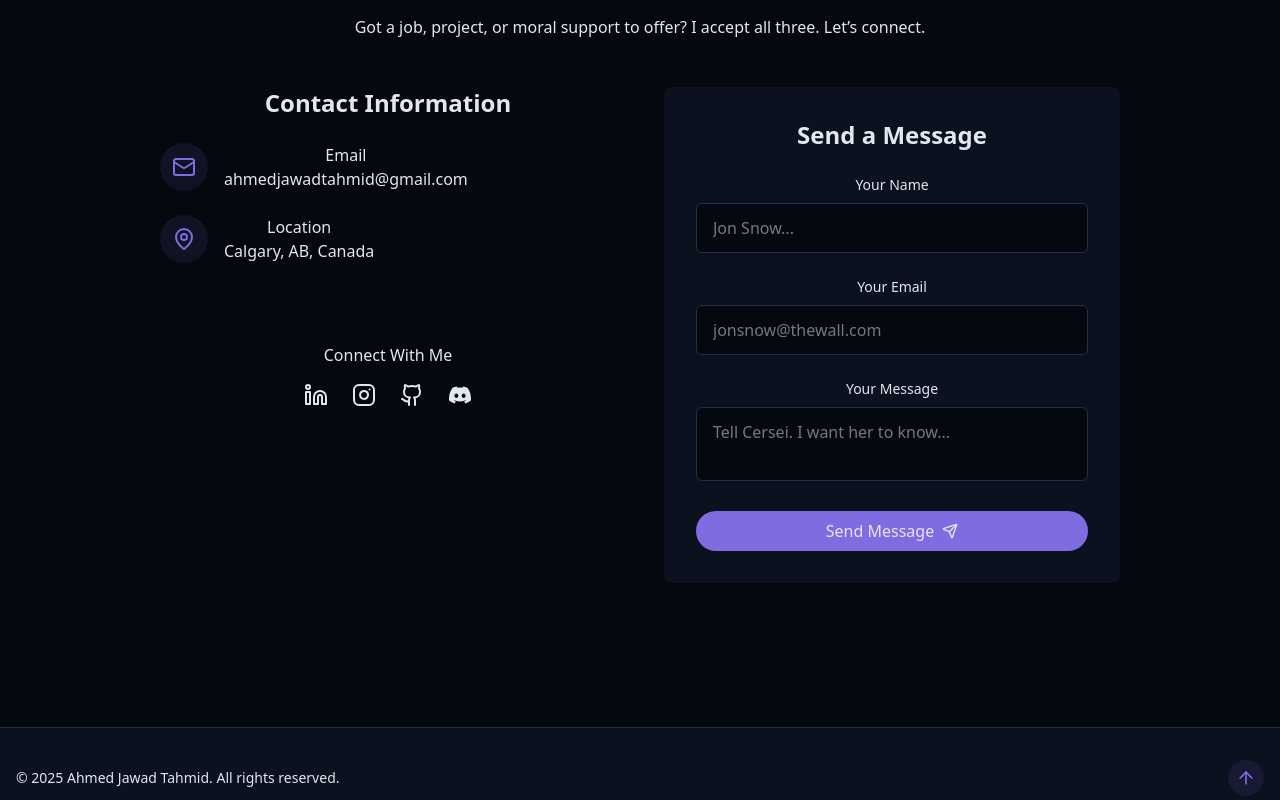
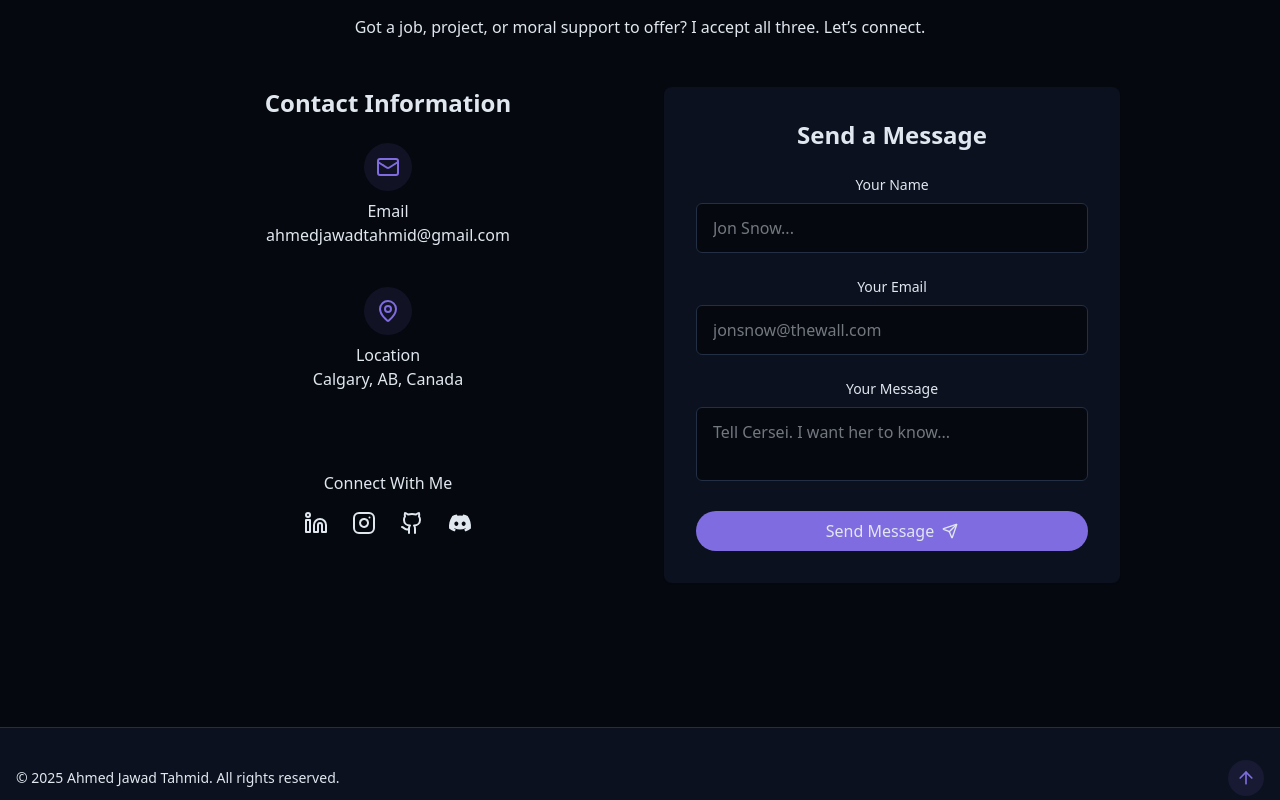
Before and after one commit to Ahmed-Jawad-Tahmid/personal-portfolio, a React (Vite) app: page / in a window 1280 px wide. Shown: the part 3111-3911 px from the top of the page. Built offline with nearby package versions, Linux system fonts and the light colour scheme.

Commit message:
Update ContactSection.jsx

```diff
--- a/src/components/ContactSection.jsx
+++ b/src/components/ContactSection.jsx
@@ -60,8 +60,9 @@ export const ContactSection = () => {
           <div className="space-y-8">
             <h3 className="text-2xl font-semibold mb-6">Contact Information</h3>
 
-            <div className="space-y-6">
-              <div className="flex items-start space-x-4">
+            <div className="space-y-10">
+                {/* Email */}
+                <div className="flex flex-col items-center text-center space-y-2">
                   <div className="p-3 rounded-full bg-primary/10">
                     <Mail className="h-6 w-6 text-primary" />
                   </div>
@@ -76,20 +77,19 @@ export const ContactSection = () => {
                   </div>
                 </div>
 
-              <div className="flex items-start space-x-4">
+                {/* Location */}
+                <div className="flex flex-col items-center text-center space-y-2">
                   <div className="p-3 rounded-full bg-primary/10">
                     <MapPin className="h-6 w-6 text-primary" />
                   </div>
                   <div>
                     <h4 className="font-medium">Location</h4>
-                  <span className="text-muted-foreground">
-                    Calgary, AB, Canada
-                  </span>
+                    <span className="text-muted-foreground">Calgary, AB, Canada</span>
                   </div>
                 </div>
               </div>
 
-            {/* Connect With Me Heading + Centered Icons */}
+
             <div className="pt-12 text-center">
               <h4 className="font-medium mb-4">Connect With Me</h4>
               <div className="flex justify-center space-x-6">
```
Lines whose indentation alone changed are shown as unchanged.
